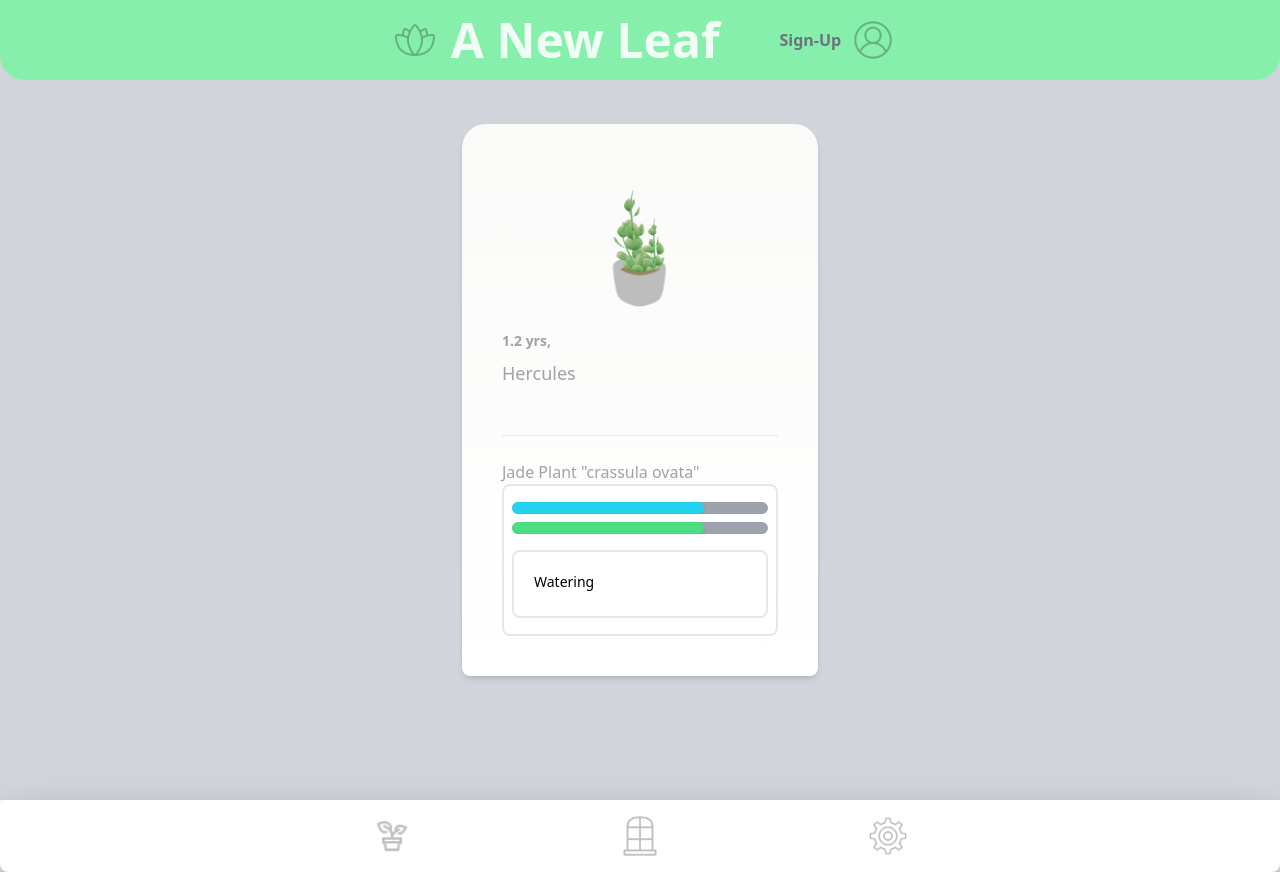
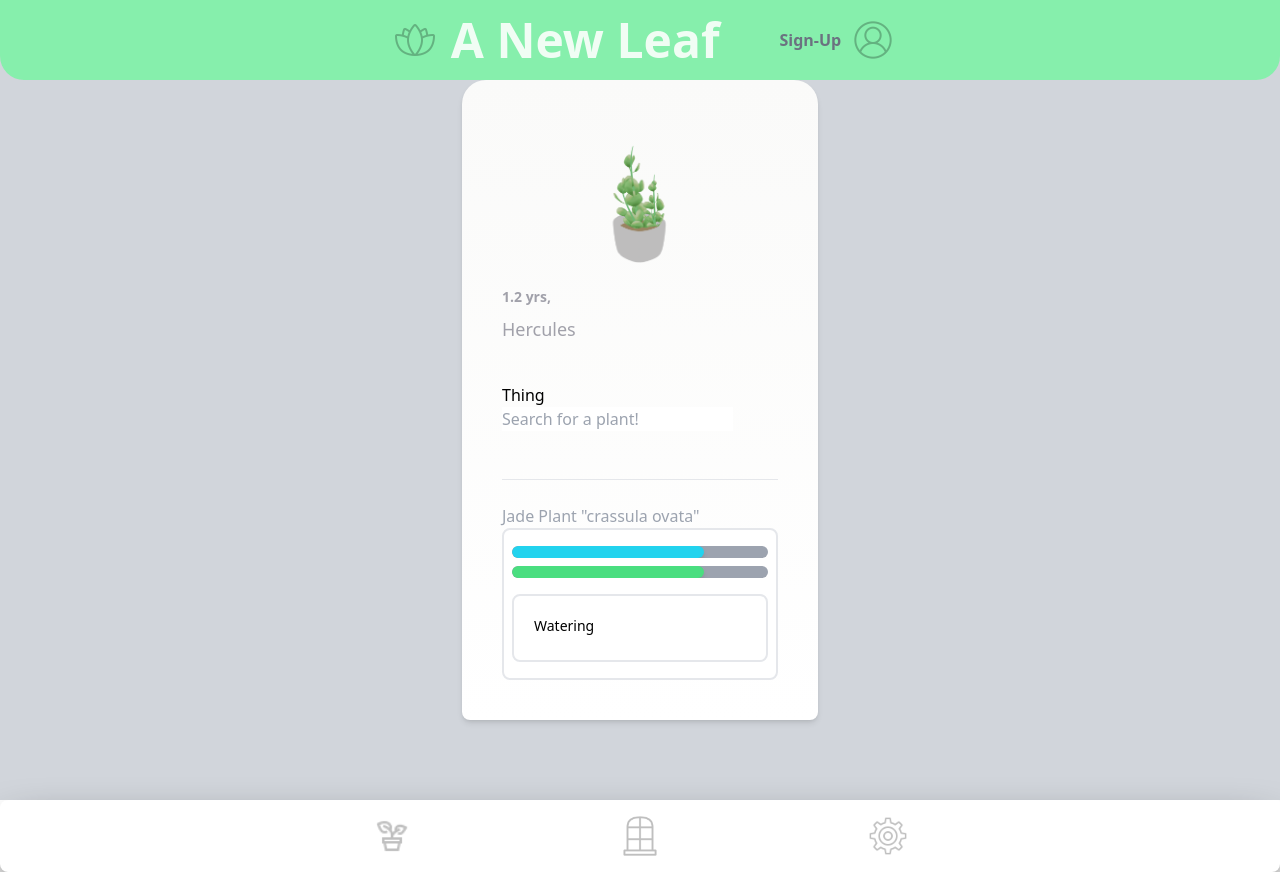
Before and after one commit to MustyBraid/a-new-leaf-application, a React (Create React App) app: page /PopUpPage in a window 1280 px wide. Built offline with nearby package versions, Linux system fonts and the light colour scheme.

Commit message:
Searchbar and its placeholder are displaying. Now to make them do something

```diff
--- a/src/components/PopUpPage.jsx
+++ b/src/components/PopUpPage.jsx
@@ -1,5 +1,6 @@
 import React from 'react'
 import Plant1 from '../assets/Plant1.png';
+import SearchBar from './SearchBar';
 
 const popUpPage = () => {
   return (
@@ -9,6 +10,7 @@ const popUpPage = () => {
   <h1 class="font-bold text-zinc-400 text-sm pb-2">1.2 yrs,</h1>
   <p className='text-zinc-400 text-lg'>Hercules</p>
   <div class="mt-4 mb-10"></div>
+  <SearchBar placeholder={'Search for a plant!'}/>
   <div className="border-t border-solid mt-6 md:mt-12 pt-6"></div>
   <p class="text-gray-400">Jade Plant "crassula ovata"</p>
   <div className="box-border p-2 pb-4 border-2 rounded-lg bg-white m4">
--- /dev/null
+++ b/src/components/SearchBar.jsx
@@ -0,0 +1,15 @@
+import React, { Fragment } from 'react';
+
+function SearchBar ({placeholder, data}) {
+    return (
+        <div className='searchBar'>
+            Thing
+            <div className='searchInputs'></div>
+                <input type="text" placeholder={placeholder}/>
+                <div className='searchIcon'> </div>
+            <div className='searhcOutputs'></div>
+        </div>
+    )
+}
+
+export default SearchBar
```
